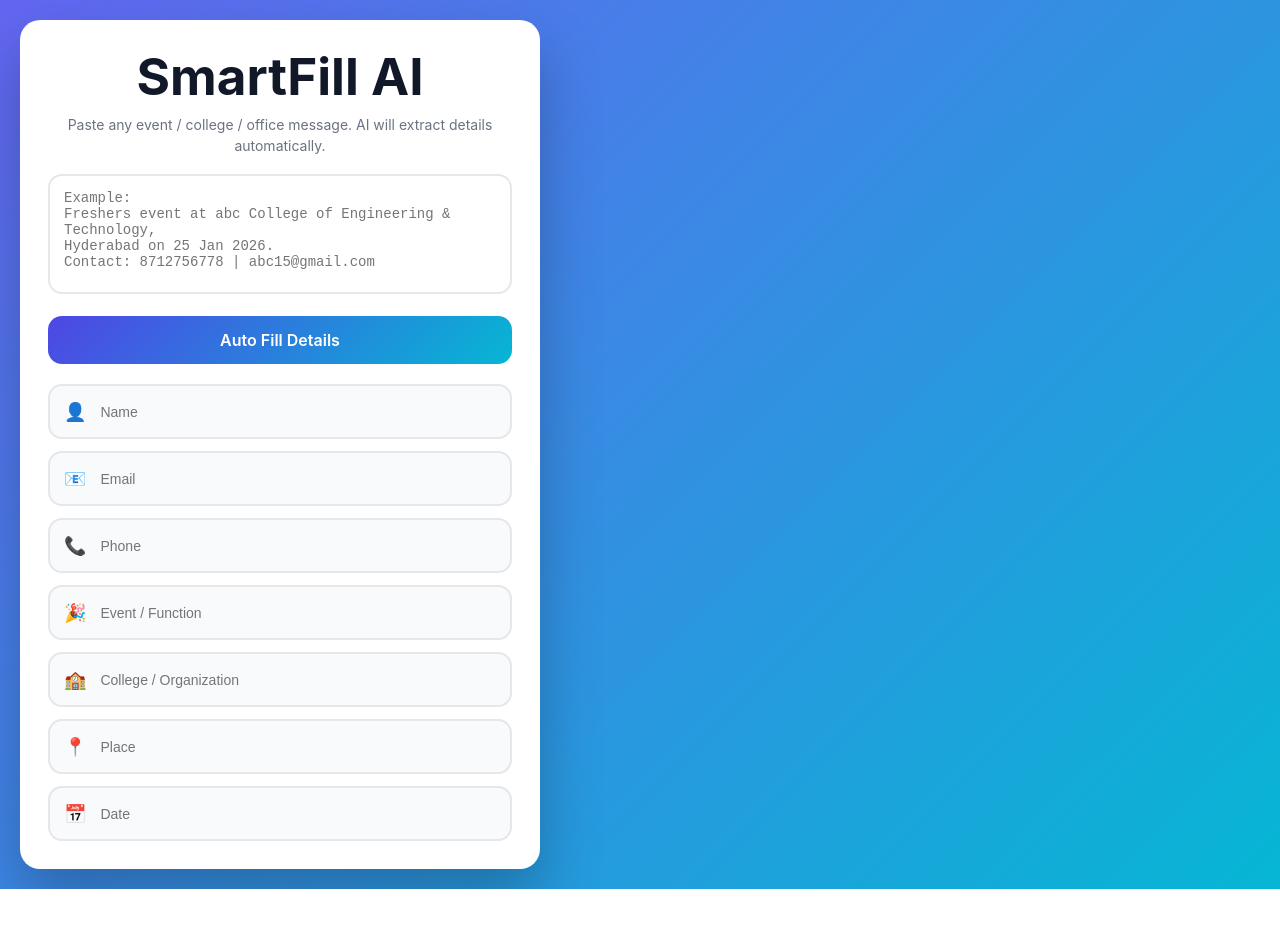
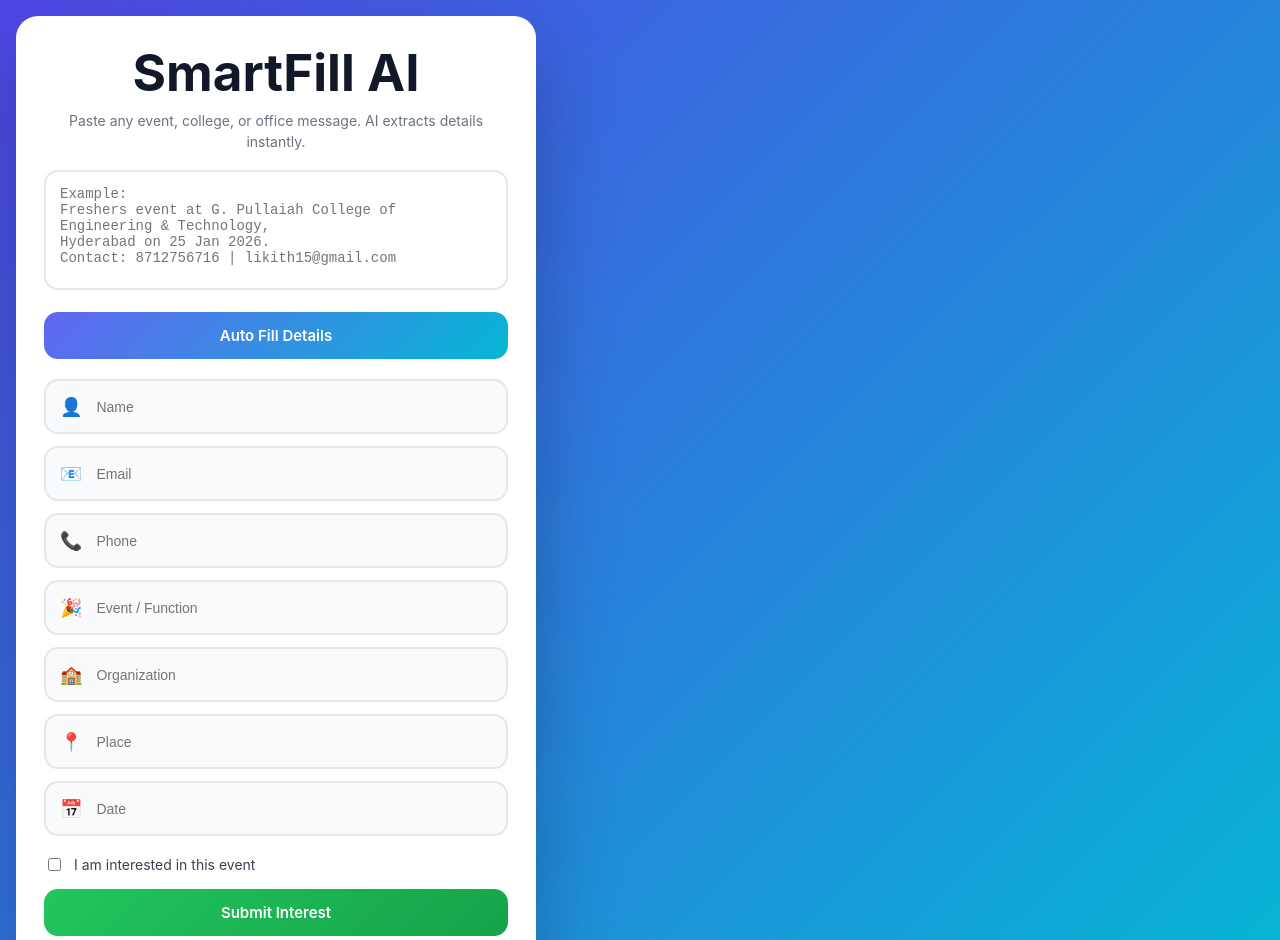
Before and after one commit to LIKHITHH-HUB/smartfill-ai-frontend, a React (Vite) app: page / in a window 1280 px wide. Shown: the top 940 px of the page. Before the commit the page ends 889 px from the top, so only its background shows below. Built offline with nearby package versions, Linux system fonts and the light colour scheme.

Commit message:
add checkbox submit and perfect centering

```diff
--- a/src/App.css
+++ b/src/App.css
@@ -1,4 +1,3 @@
-/* RESET */
 * {
   box-sizing: border-box;
 }
@@ -6,32 +5,32 @@
 body {
   margin: 0;
   font-family: "Inter", system-ui, sans-serif;
-  background: linear-gradient(135deg, #6366f1, #06b6d4);
+  background: linear-gradient(135deg, #4f46e5, #06b6d4);
 }
 
-/* FULL PAGE CENTERING — THIS IS THE KEY */
+/* FULL PAGE CENTER — DESKTOP + MOBILE */
 .page {
   min-height: 100vh;
   display: flex;
   align-items: center;
   justify-content: center;
-  padding: 20px;
+  padding: 16px;
 }
 
-/* CARD */
+/* FORM CARD */
 .card {
   width: 100%;
   max-width: 520px;
   background: #ffffff;
   padding: 28px;
-  border-radius: 20px;
-  box-shadow: 0 30px 60px rgba(0, 0, 0, 0.25);
+  border-radius: 22px;
+  box-shadow: 0 40px 80px rgba(0, 0, 0, 0.25);
 }
 
 /* TITLE */
 .card h1 {
+  text-align: center;
   margin: 0;
-  text-align: center;
   color: #111827;
 }
 
@@ -54,28 +53,37 @@ textarea {
   outline: none;
 }
 
-/* BUTTON */
+/* BUTTONS */
 button {
   width: 100%;
-  margin-top: 16px;
   padding: 14px;
   border-radius: 14px;
   border: none;
-  font-size: 16px;
+  font-size: 15px;
   font-weight: 600;
-  color: white;
-  background: linear-gradient(135deg, #4f46e5, #06b6d4);
   cursor: pointer;
 }
 
-/* FORM */
+button.primary {
+  margin-top: 16px;
+  background: linear-gradient(135deg, #6366f1, #06b6d4);
+  color: white;
+}
+
+button.submit {
+  margin-top: 14px;
+  background: linear-gradient(135deg, #22c55e, #16a34a);
+  color: white;
+}
+
+/* FORM GRID */
 .form {
   margin-top: 20px;
   display: grid;
   gap: 12px;
 }
 
-/* FIELD */
+/* INPUT FIELD */
 .field {
   display: flex;
   align-items: center;
@@ -97,3 +105,13 @@ button {
   outline: none;
   font-size: 14px;
 }
+
+/* CHECKBOX */
+.checkbox {
+  display: flex;
+  align-items: center;
+  gap: 10px;
+  margin-top: 18px;
+  font-size: 14px;
+  color: #374151;
+}
--- a/src/App.jsx
+++ b/src/App.jsx
@@ -3,6 +3,8 @@ import "./App.css";
 
 export default function App() {
   const [text, setText] = useState("");
+  const [interested, setInterested] = useState(false);
+
   const [form, setForm] = useState({
     name: "",
     email: "",
@@ -29,39 +31,60 @@ export default function App() {
     setForm(data);
   };
 
+  const handleSubmit = () => {
+    if (!interested) {
+      alert("Please confirm your interest before submitting.");
+      return;
+    }
+    alert("Form submitted successfully ✅");
+  };
+
   return (
     <div className="page">
       <div className="card">
         <h1>SmartFill AI</h1>
         <p className="subtitle">
-          Paste any event / college / office message.
-          AI will extract details automatically.
+          Paste any event, college, or office message.
+          AI extracts details instantly.
         </p>
 
         <textarea
           placeholder="Example:
-Freshers event at abc College of Engineering & Technology,
+Freshers event at G. Pullaiah College of Engineering & Technology,
 Hyderabad on 25 Jan 2026.
-Contact: 8712756778 | abc15@gmail.com"
+Contact: 8712756716 | likith15@gmail.com"
           value={text}
           onChange={(e) => setText(e.target.value)}
         />
 
-        <button onClick={handleAutoFill}>Auto Fill Details</button>
+        <button className="primary" onClick={handleAutoFill}>
+          Auto Fill Details
+        </button>
 
         <div className="form">
           <Field icon="👤" value={form.name} placeholder="Name" />
           <Field icon="📧" value={form.email} placeholder="Email" />
           <Field icon="📞" value={form.phone} placeholder="Phone" />
           <Field icon="🎉" value={form.event} placeholder="Event / Function" />
-          <Field
-            icon="🏫"
-            value={form.organization}
-            placeholder="College / Organization"
-          />
+          <Field icon="🏫" value={form.organization} placeholder="Organization" />
           <Field icon="📍" value={form.place} placeholder="Place" />
           <Field icon="📅" value={form.date} placeholder="Date" />
         </div>
+
+        {/* INTEREST CHECKBOX */}
+        <label className="checkbox">
+          <input
+            type="checkbox"
+            checked={interested}
+            onChange={(e) => setInterested(e.target.checked)}
+          />
+          I am interested in this event
+        </label>
+
+        {/* SUBMIT BUTTON */}
+        <button className="submit" onClick={handleSubmit}>
+          Submit Interest
+        </button>
       </div>
     </div>
   );
```
